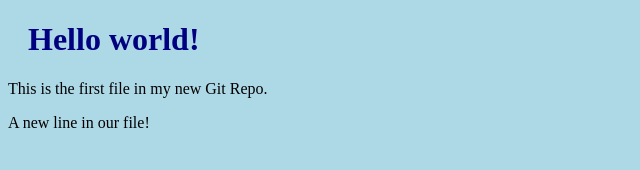
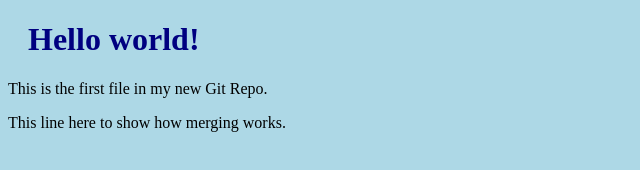
Before and after one commit to atople/try_git, a plain HTML site: page index.html in a window 1280 px wide. Shown: the whole page, without its empty margins (0-640 px from the left). Drawn offline with Linux system fonts and the light colour scheme.

Commit message:
updated index.html with emergency fix

```diff
--- a/index.html
+++ b/index.html
@@ -8,7 +8,7 @@
 
 <h1>Hello world!</h1>
 <p>This is the first file in my new Git Repo.</p>
-<p>A new line in our file!</p>
+<p>This line here to show how merging works.</p>
 
 </body>
 </html>
```
